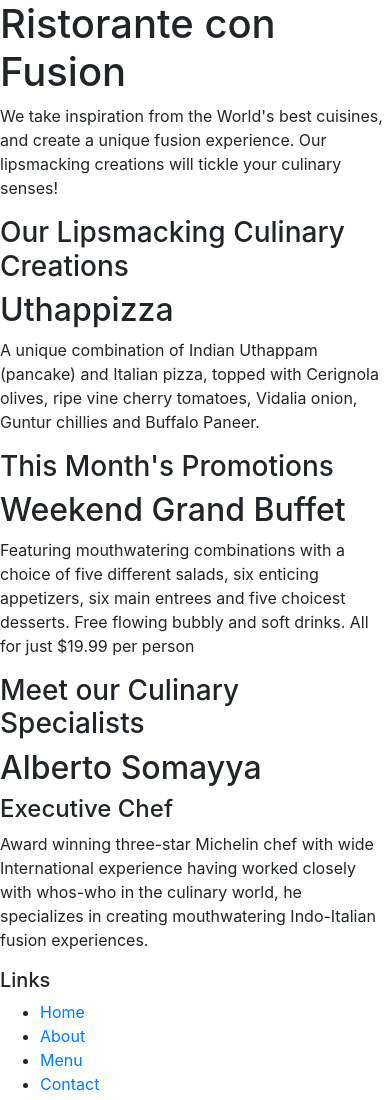
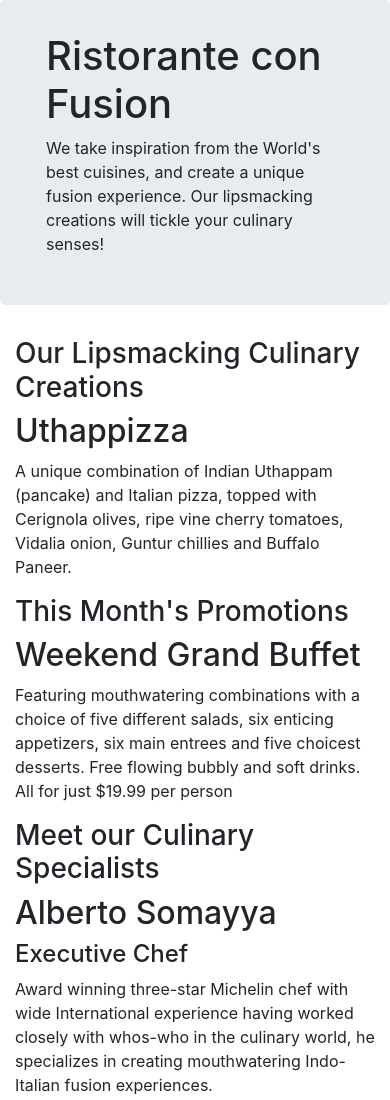
Before and after one commit to dev-ai-kar/confusion--Bootstrap4, a website: page index.html in a window 390 px wide. Shown: the top 1100 px of the page. Drawn offline with nearby package versions, Linux system fonts and the light colour scheme.

Commit message:
Bootstrap Grid Part 1
Create responsive websites using the Bootstrap grid system

```diff
--- a/index.html
+++ b/index.html
@@ -14,46 +14,46 @@
 
 <body>
 
-    <header>
-        <div>
+    <header class="jumbotron">
+        <div class="container">
             <div>
-                <div>
+                <div class="col-12 col-sm-6">
                     <h1>Ristorante con Fusion</h1>
                     <p>We take inspiration from the World's best cuisines, and create a unique fusion experience. Our lipsmacking creations will tickle your culinary senses!</p>
                 </div>
-                <div>
+                <div class="col-12 col-sm">
                 </div>
             </div>
         </div>
     </header>
 
-    <div>
-        <div>
-            <div>
+    <div class="container">
+        <div class="row">
+            <div class="col-12 col-sm-4 order-sm-last col-sm-3">
                 <h3>Our Lipsmacking Culinary Creations</h3>
             </div>
-            <div>
+            <div class="col col-sm order-sm-first col-md">
                 <h2>Uthappizza</h2>
                 <p>A unique combination of Indian Uthappam (pancake) and Italian pizza, topped with Cerignola olives, ripe vine cherry tomatoes, Vidalia onion, Guntur chillies and Buffalo Paneer.</p>
             </div>
         </div>
 
 
-        <div>
-            <div>
+        <div class="row">
+            <div class="col-12 col-sm-4 col-sm-3">
                 <h3>This Month's Promotions</h3>
             </div>
-            <div>
+            <div  class="col col-sm col-md">
                 <h2>Weekend Grand Buffet</h2>
                 <p>Featuring mouthwatering combinations with a choice of five different salads, six enticing appetizers, six main entrees and five choicest desserts. Free flowing bubbly and soft drinks. All for just $19.99 per person </p>
             </div>
         </div>
 
-        <div>
-            <div>
+        <div class="row">
+            <div class="col-12 col-sm-4 order-sm-last col-sm-3">
                 <h3>Meet our Culinary Specialists</h3>
             </div>
-            <div>
+            <div class="col col-sm order-sm-first col-md">
                 <h2>Alberto Somayya</h2>
                 <h4>Executive Chef</h4>
                 <p>Award winning three-star Michelin chef with wide International experience having worked closely with whos-who in the culinary world, he specializes in creating mouthwatering Indo-Italian fusion experiences. </p>
@@ -62,9 +62,9 @@
     </div>
 
     <footer>
-        <div>
-            <div>
-                <div>
+        <div class="container">
+            <div class="row">
+                <div class="col-4 offset-1 col-sm-2">
                     <h5>Links</h5>
                     <ul>
                         <li><a href="#">Home</a></li>
@@ -73,7 +73,7 @@
                         <li><a href="#">Contact</a></li>
                     </ul>
                 </div>
-                <div>
+                <div class="col-7 col-sm-5">
                     <h5>Our Address</h5>
                     <address>
 		              121, Clear Water Bay Road<br>
@@ -84,7 +84,7 @@
 		              Email: <a href="mailto:confusion@food.net">confusion@food.net</a>
 		           </address>
                 </div>
-                <div>
+                <div class="col-12 col-sm-4">
                     <div>
                         <a href="http://google.com/+">Google+</a>
                         <a href="http://www.facebook.com/profile.php?id=">Facebook</a>
@@ -95,8 +95,8 @@
                     </div>
                 </div>
            </div>
-           <div>
-                <div>
+           <div  class="row">
+                <div class="col-auto">
                     <p>© Copyright 2018 Ristorante Con Fusion</p>
                 </div>
            </div>
```
